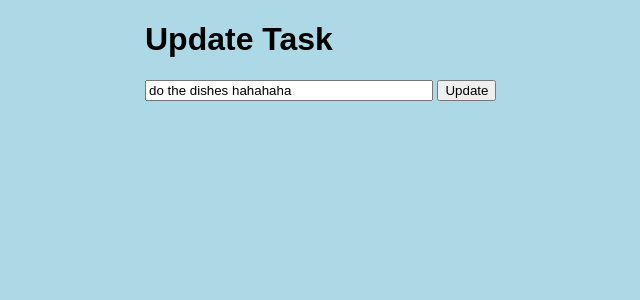
After one commit to vyangesh/FlaskIntro, a Flask app: page /update/2 in a window 1280 px wide. The commit adds this page. Shown: the top 300 px of the page, without its empty margins (295-935 px from the left). Run offline with Flask 2, Linux system fonts and the light colour scheme; data comes from the database, SQL or seed files in the repository; both versions use the stored data as it was after the commit.

Commit message:
Update button functions
Added Update button functions. Now you can updated your previously added tasks

```diff
--- a/app.py
+++ b/app.py
@@ -1,6 +1,7 @@
-from flask import Flask, render_template, url_for, request, redirect
+from datetime import datetime
+
+from flask import Flask, redirect, render_template, request, url_for
 from flask_sqlalchemy import SQLAlchemy
-from datetime import datetime
 
 #imported modules
 
@@ -77,9 +78,25 @@ def delete(id):
         db.session.commit()
         return redirect('/')
     except:
-        return "There was an issue while deleting this task"
+        return "There was an issue while deleting this task."
 
+#Rerouting to update
+@app.route('/update/<int:id>', methods=['POST','GET'])
 
+#Below function will grab the task id and update it in test.db
+#If successfully deleted it will redirect to the home page
+#else it will show an error
+def update(id):
+    task_to_update = Todo.query.get_or_404(id)
+    if request.method == 'POST':
+        try:
+            task_to_update.content = request.form['content']
+            db.session.commit()
+            return redirect('/')
+        except:
+            return "There was a problem updating the task."
+    else:
+        return render_template('update.html', task=task_to_update)
 
 
 
--- a/templates/index.html
+++ b/templates/index.html
@@ -28,7 +28,7 @@ extend to base.html then the below values will be extended to the base.html -->
                 <td>
                     <a href="/delete/{{ task.id }}">Delete</a>
                     <br>
-                    <a href="">Update</a>
+                    <a href="/update/{{ task.id }}">Update</a>
                 </td>
             </tr>
         {% endfor %}
--- /dev/null
+++ b/templates/update.html
@@ -0,0 +1,25 @@
+{% extends 'base.html' %}
+<!--the above line extends the html by specifing the base HTML to use.
+If this page is called by the python code, then this page will call the
+extend to base.html then the below values will be extended to the base.html -->
+
+
+
+{% block head %}
+<title>Task Master</title>
+{% endblock %}
+
+
+
+{% block body %}
+<div class="content">
+    <h1>Update Task</h1>
+
+
+
+    <form action="/update/{{task.id}}" method="POST">
+        <input type="text" name="content" id="content" value="{{task.content}}">
+        <input type="submit" value="Update">
+    </form>
+</div>
+{% endblock %}
```
Also changed, not shown: test.db.
